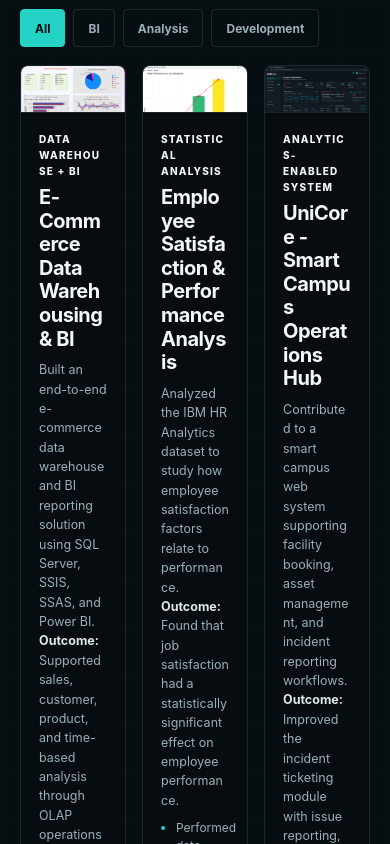
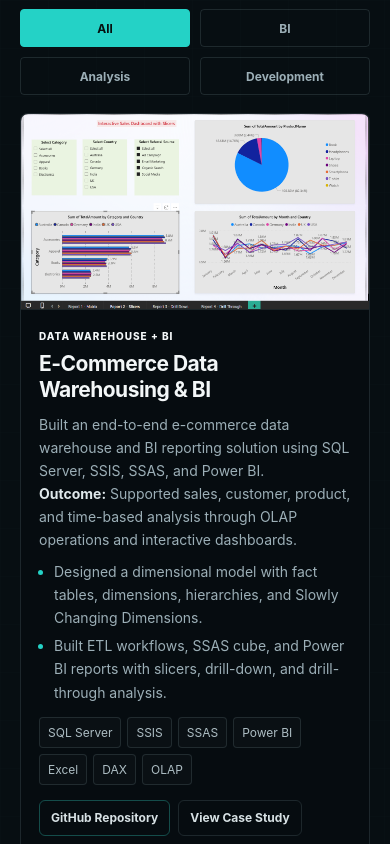
Before and after one commit to himaya3344/himaya-rathnayaka-portfolio, a React (Vite) app: page / in a window 390 px wide. Shown: the part 3600-4444 px from the top of the page. Built offline with nearby package versions, Linux system fonts and the light colour scheme.

Commit message:
change project card section mobile view

```diff
--- a/src/App.css
+++ b/src/App.css
@@ -1641,3 +1641,76 @@ footer {
   padding: 7px 11px;
   font-size: 12px;
 }
+
+/* FINAL mobile project section fix - keep this at the very bottom */
+@media (max-width: 860px) {
+  .projectGrid {
+    grid-template-columns: 1fr !important;
+    gap: 22px;
+  }
+
+  .projectCard {
+    width: 100%;
+    max-width: 100%;
+  }
+
+  .projectMedia {
+    aspect-ratio: 16 / 8.5;
+  }
+
+  .projectBody {
+    padding: 18px;
+  }
+
+  .projectType {
+    font-size: 10px;
+    letter-spacing: 0.1em;
+    word-break: normal;
+    overflow-wrap: normal;
+  }
+
+  .projectBody h3 {
+    font-size: 22px !important;
+    line-height: 1.25;
+    word-break: normal;
+    overflow-wrap: normal;
+    hyphens: none;
+  }
+
+  .projectBody > p:not(.projectType),
+  .projectHighlights {
+    font-size: 14px;
+    line-height: 1.65;
+    word-break: normal;
+    overflow-wrap: normal;
+    hyphens: none;
+  }
+}
+
+@media (max-width: 560px) {
+  .projectFilters {
+    display: grid;
+    grid-template-columns: repeat(2, minmax(0, 1fr));
+    gap: 10px;
+  }
+
+  .projectFilters button {
+    width: 100%;
+  }
+
+  .projectMedia {
+    aspect-ratio: 16 / 9;
+  }
+
+  .projectBody h3 {
+    font-size: 21px !important;
+  }
+
+  .projectTags {
+    gap: 6px;
+  }
+
+  .projectActions {
+    gap: 8px;
+  }
+}
```
